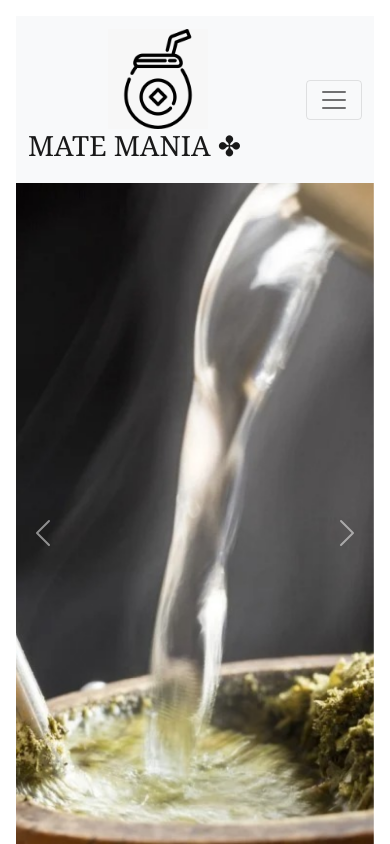
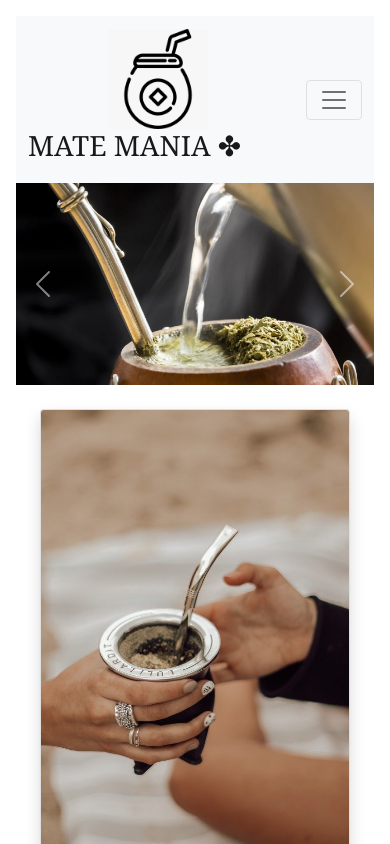
Before and after one commit to villanuevarocio/js_matemania_original, a React (Create React App) app: page /inicio in a window 390 px wide. Shown: the top 844 px of the page. Built offline with nearby package versions, Linux system fonts and the light colour scheme.

Commit message:
arreglo car responsive

```diff
--- a/src/components/Carrusel/carrusel.css
+++ b/src/components/Carrusel/carrusel.css
@@ -3,3 +3,10 @@
     object-fit: cover;
     height: 700px;
 }
+@media (max-width: 900px) {
+
+    .carousel-item img {
+        width: 100%;
+        height: auto;
+    }
+}
```
